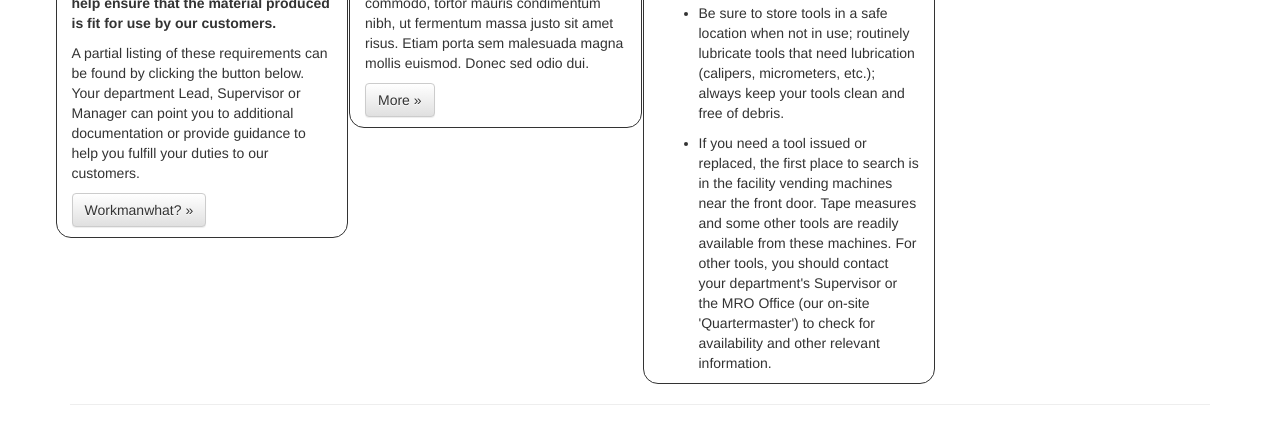
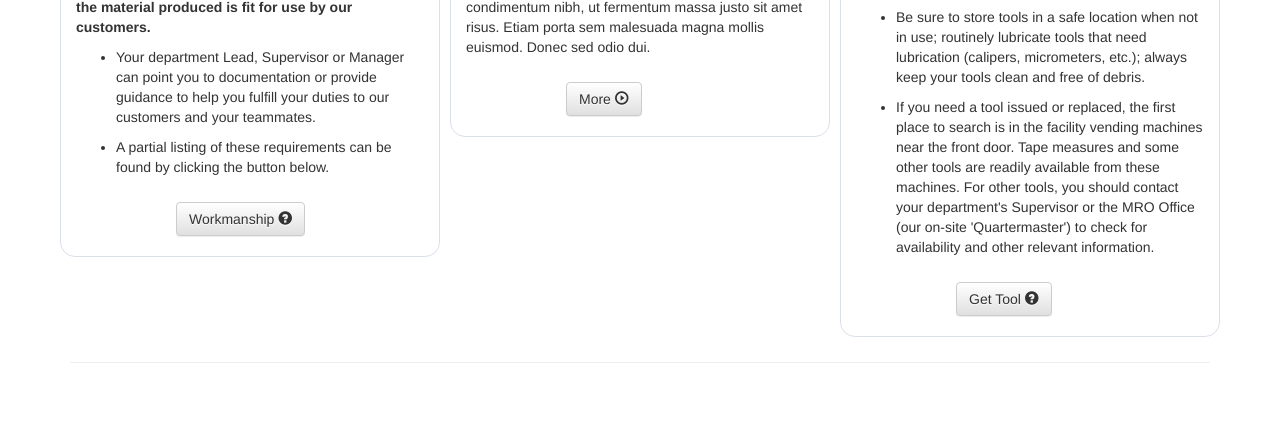
Before and after one commit to IntuitiveLeap/SPECx.sample, a plain HTML site: page index.html in a window 1280 px wide. Shown: the part 447-872 px from the top of the page. After the commit the page ends 830 px from the top, so only its background shows below. Drawn offline with nearby package versions, Linux system fonts and the light colour scheme.

Commit message:
updated index.html with {glyphicons, more <ul>, text edits} updated styles.css with {better margin spacing}

```diff
--- a/css/styles.css
+++ b/css/styles.css
@@ -18,11 +18,13 @@ h2 {
 .myIcon-list {
     color: black;
 }
-.col-md-3 {
+.lg-4 {
     border: solid;
+    border-color: rgba(0, 50, 115, 0.15);
     border-width: 1px;
     border-radius: 15px;
-    margin: 0.5px;
+    padding: 0px 15px 0px 15px;
+    margin: 5px -10px 5px -10px;
 }
 .app {
     font-size: 4em;
@@ -59,6 +61,9 @@ h2 {
     margin-left: 50%;
     margin-right: 0%;
 }
+.btn-secondary {
+    margin: 15px 15px 10px 100px;
+}
 div .jumbotron {
     margin-left: 0px;
     padding-left: 0px;
--- a/index.html
+++ b/index.html
@@ -64,7 +64,7 @@
 
                 <p>
                     <a class="btn btn-default btn-lg myButton1" href="#" role="button">
-                        Find SPECx <span class="glyphicon glyphicon-pencil myIcon-list" aria-hidden="true"></span>
+                        Find SPECx <span class="glyphicon glyphicon-edit myIcon-list" aria-hidden="true"></span>
                     </a>
                 </p>
 
@@ -75,7 +75,8 @@
     <div class="container">
     <!-- Example row of columns -->
         <div class="row">
-            <div class="col-md-3">
+            <div class="col-lg-4">
+                <div class="lg-4">
                     <h2>Workmanship</h2>
 
                     <span class="emphasis">
@@ -83,23 +84,33 @@
                             to help ensure that the material produced is fit for use by our customers.
                         </p>
                     </span>
+                        <ul>
+                            <li>
+                                <p>Your department Lead, Supervisor or Manager can point you to documentation
+                                or provide guidance to help you fulfill your duties to our customers and your teammates.
+                                </p>
+                            </li>
+                            <li>
+                                <p>A partial listing of these requirements can be found by clicking the button below.
+                                </p>
+                            </li>
+                        </ul>
 
-                <p>A partial listing of these requirements can be found by clicking the button below. Your department
-                Lead, Supervisor or Manager can point you to additional documentation
-                or provide guidance to help you fulfill your duties to our customers.
-                </p>
-
-                <p><a class="btn btn-default" href="#" role="button">Workmanwhat? &raquo;</a></p>
+                    <p><a class="btn btn-default btn-secondary" href="#" role="button">Workmanship <span class="glyphicon glyphicon-question-sign"></span></a></p>
                 </div>
-            <div class="col-md-3">
+            </div>
+            <div class="col-lg-4">
+                <div class="lg-4">
                     <h2>Additional Info</h2>
 
                     <p>Donec id elit non mi porta gravida at eget metus. Fusce dapibus, tellus ac cursus commodo, tortor mauris condimentum nibh, ut fermentum massa justo sit amet risus. Etiam porta sem malesuada magna mollis euismod. Donec sed odio dui. </p>
 
-                <p><a class="btn btn-default" href="#" role="button">More &raquo;</a></p>
+                    <p><a class="btn btn-default btn-secondary" href="#" role="button">More <span class="glyphicon glyphicon-play-circle"></span></a></p>
+                </div>
             </div>
 
-            <div class="col-md-3">
+            <div class="col-lg-4">
+                <div class="lg-4">
                     <h2>Need a Tool?</h2>
 
                     <span class="emphasis">
@@ -122,8 +133,10 @@
                                 availability and other relevant information.</p>
                         </li>
                     </ul>
+                    <p><a class="btn btn-default btn-secondary" href="#" role="button">Get Tool <span class="glyphicon glyphicon-question-sign"></span></a></p>
+                </div>
 
-                <!--<p><a class="btn btn-default" href="#" role="button">Get Tool &raquo;</a></p>-->
+
             </div>
         </div>
 
```
Lines whose indentation alone changed are shown as unchanged.
